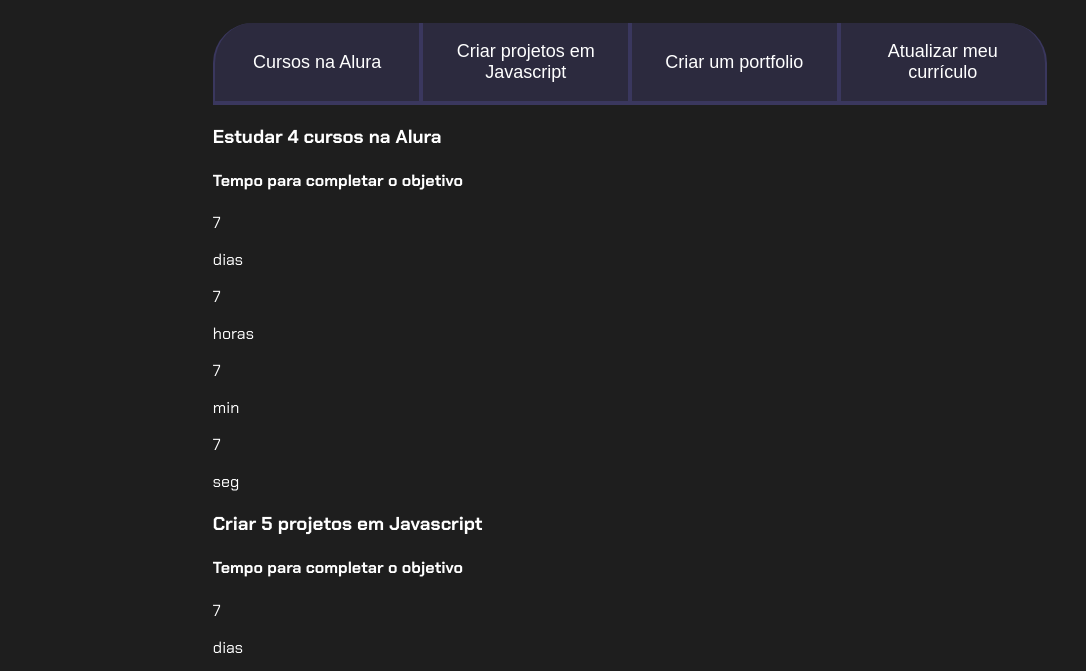
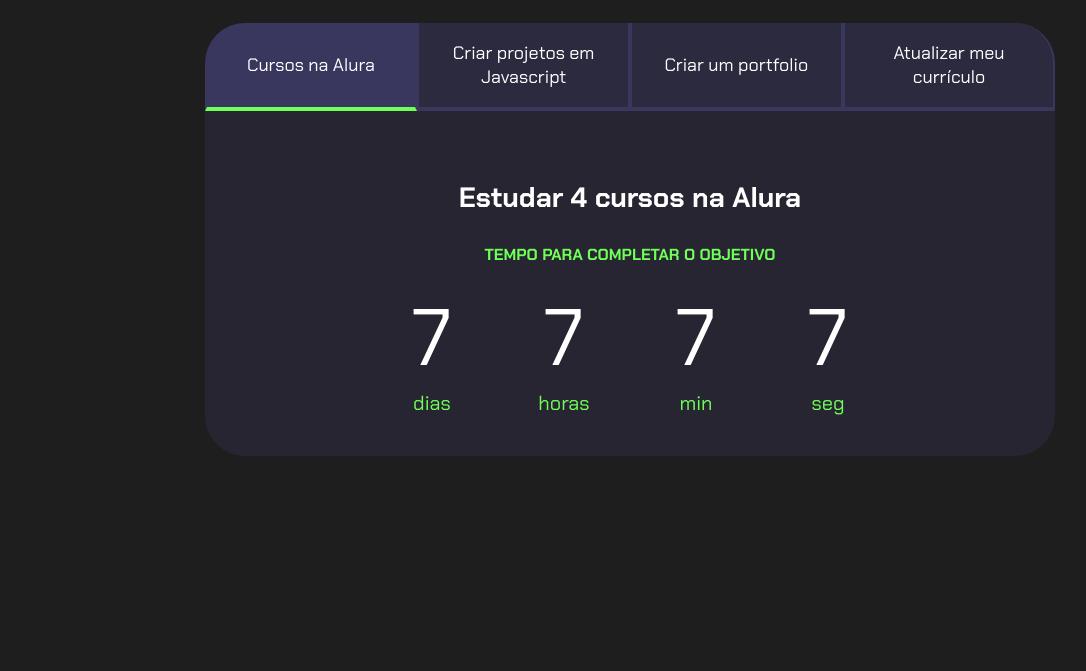
Before and after one commit to viniciusluizdasilva/Projeto-ivan, a plain HTML site: page Index.html in a window 1280 px wide. Shown: the part 80-751 px from the top of the page, without its empty margins (10-1096 px from the left). Drawn offline with Linux system fonts and the light colour scheme; a script that the page names is missing.

Commit message:
style.css

```diff
--- a/style.css
+++ b/style.css
@@ -36,8 +36,9 @@
     color: var(--verde);
 }
 
+
 .botao {
-    font-family: "Crakra Petch", sans-serif;
+    font-family: 'Chakra Petch', sans-serif;
     background-color: var(--botao-inativo);
     color: var(--branco);
     display: flex;
@@ -60,6 +61,57 @@
     display: block;
 }
 
+.botao.ativo{
+    background-color: var(--botao-ativo);
+    border-bottom: 4px solid var(--verde);
+}
+
+.abas-textos{
+    background-color: var(--texto-fundo);
+    padding: 40px;
+    border-radius: 0 0 40px 40px;
+}
+.aba-conteudo.ativo{
+    display:block;
+}
+
+.aba-conteudo{
+    display: none;
+}
+
+.aba-conteudo-titulo-principal{
+    font-size: 28px;
+    text-align: center;
+}
+.aba-conteudo-titulo-secundario{
+    text-align: center;
+    color: var(--verde);
+    text-transform: uppercase;
+}
+
+.contador{
+    display:flex;
+    justify-content: center;
+    flex-wrap: wrap;
+}
+.contador-digito{
+    padding: 0 16px;
+    text-align: center;
+    min-width: 100px;
+}
+
+.contador-digito-numero{
+    font-size: 80px;
+    margin: 0;
+
+}
+
+.contador-digito-texto{
+    color: var(--verde);
+    font-size: 20px;
+    margin: 0;
+
+}
 
 @media screen and (min-width: 768px) {
     .botoes {
@@ -74,3 +126,7 @@
         border-radius: 0 40px 0 0;
     }
 }
+    .botao:last-child {
+        border-radius: 0 40px 0 0;
+    }
+}
```
